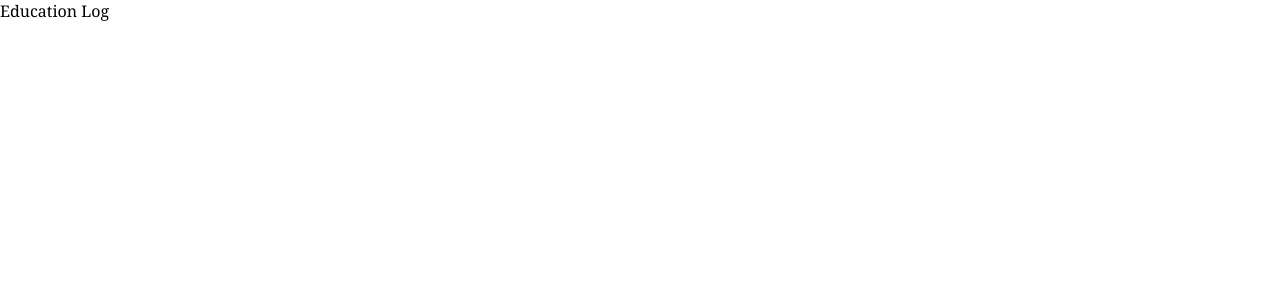
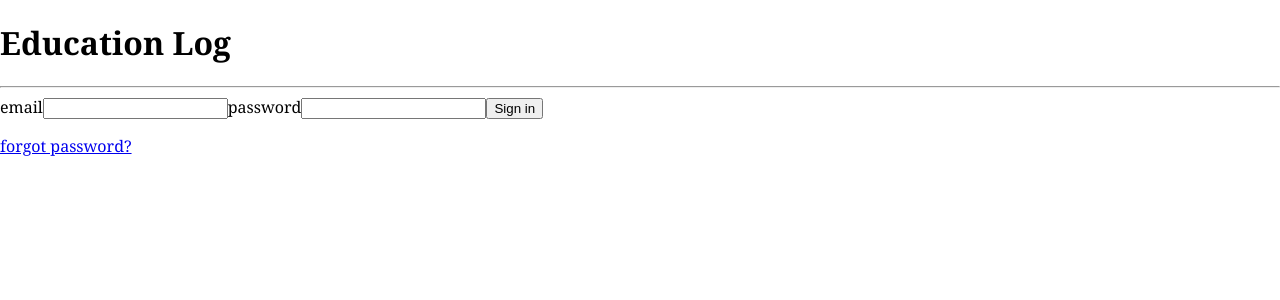
Before and after one commit to dafu-zhu/education-log, a React (Vite) app: page / in a window 1280 px wide. Shown: the top 300 px of the page. Built offline with nearby package versions, Linux system fonts and the light colour scheme; no server answers.

Commit message:
feat(auth): AuthProvider, LoginPage, ResetPasswordPage, App router with hash-based reset route

```diff
--- a/src/App.tsx
+++ b/src/App.tsx
@@ -1,3 +1,39 @@
+import { useEffect, useState } from 'react';
+import { AuthProvider, useAuth } from './auth/AuthProvider';
+import { LoginPage } from './auth/LoginPage';
+import { ResetPasswordPage } from './auth/ResetPasswordPage';
+import { HomePage } from './pages/HomePage';
+
+function useHashRoute(): string {
+  const [hash, setHash] = useState(window.location.hash);
+  useEffect(() => {
+    const onHashChange = () => setHash(window.location.hash);
+    window.addEventListener('hashchange', onHashChange);
+    return () => window.removeEventListener('hashchange', onHashChange);
+  }, []);
+  return hash;
+}
+
+function Router() {
+  const { session, loading } = useAuth();
+  const hash = useHashRoute();
+
+  if (loading) return null;
+
+  // Reset link from email lands at #/reset-password and Supabase places a
+  // recovery session on the URL. Show the reset form even if we appear "signed in"
+  // (the session at this moment is the recovery session, not a regular login).
+  if (hash.startsWith('#/reset-password')) {
+    return <ResetPasswordPage />;
+  }
+
+  return session ? <HomePage /> : <LoginPage />;
+}
+
 export default function App() {
-  return <div>Education Log</div>;
+  return (
+    <AuthProvider>
+      <Router />
+    </AuthProvider>
+  );
 }
--- /dev/null
+++ b/src/auth/AuthProvider.tsx
@@ -0,0 +1,65 @@
+import { createContext, useContext, useEffect, useState, type ReactNode } from 'react';
+import type { Session } from '@supabase/supabase-js';
+import { supabase } from '../lib/supabase';
+
+interface AuthContextValue {
+  session: Session | null;
+  loading: boolean;
+  signIn: (email: string, password: string) => Promise<void>;
+  signOut: () => Promise<void>;
+  sendPasswordReset: (email: string) => Promise<void>;
+  setNewPassword: (password: string) => Promise<void>;
+}
+
+const AuthContext = createContext<AuthContextValue | null>(null);
+
+export function AuthProvider({ children }: { children: ReactNode }) {
+  const [session, setSession] = useState<Session | null>(null);
+  const [loading, setLoading] = useState(true);
+
+  useEffect(() => {
+    supabase.auth.getSession().then(({ data }) => {
+      setSession(data.session);
+      setLoading(false);
+    });
+    const { data: sub } = supabase.auth.onAuthStateChange((_event, s) => {
+      setSession(s);
+    });
+    return () => sub.subscription.unsubscribe();
+  }, []);
+
+  const signIn = async (email: string, password: string) => {
+    const { error } = await supabase.auth.signInWithPassword({ email, password });
+    if (error) throw error;
+  };
+
+  const signOut = async () => {
+    const { error } = await supabase.auth.signOut();
+    if (error) throw error;
+  };
+
+  const sendPasswordReset = async (email: string) => {
+    const redirectTo = `${window.location.origin}${import.meta.env.BASE_URL}#/reset-password`;
+    const { error } = await supabase.auth.resetPasswordForEmail(email, { redirectTo });
+    if (error) throw error;
+  };
+
+  const setNewPassword = async (password: string) => {
+    const { error } = await supabase.auth.updateUser({ password });
+    if (error) throw error;
+  };
+
+  return (
+    <AuthContext.Provider
+      value={{ session, loading, signIn, signOut, sendPasswordReset, setNewPassword }}
+    >
+      {children}
+    </AuthContext.Provider>
+  );
+}
+
+export function useAuth(): AuthContextValue {
+  const ctx = useContext(AuthContext);
+  if (!ctx) throw new Error('useAuth must be inside <AuthProvider>');
+  return ctx;
+}
--- /dev/null
+++ b/src/auth/LoginPage.tsx
@@ -0,0 +1,121 @@
+import { useState, type FormEvent } from 'react';
+import { useAuth } from './AuthProvider';
+
+export function LoginPage() {
+  const { signIn, sendPasswordReset } = useAuth();
+  const [mode, setMode] = useState<'sign-in' | 'forgot'>('sign-in');
+  const [email, setEmail] = useState('');
+  const [password, setPassword] = useState('');
+  const [busy, setBusy] = useState(false);
+  const [error, setError] = useState<string | null>(null);
+  const [info, setInfo] = useState<string | null>(null);
+
+  const onSignIn = async (e: FormEvent) => {
+    e.preventDefault();
+    setBusy(true);
+    setError(null);
+    try {
+      await signIn(email, password);
+    } catch (err) {
+      setError(err instanceof Error ? err.message : 'Sign-in failed');
+    } finally {
+      setBusy(false);
+    }
+  };
+
+  const onForgot = async (e: FormEvent) => {
+    e.preventDefault();
+    setBusy(true);
+    setError(null);
+    setInfo(null);
+    try {
+      await sendPasswordReset(email);
+      setInfo('Check your email for a reset link.');
+    } catch (err) {
+      setError(err instanceof Error ? err.message : 'Reset request failed');
+    } finally {
+      setBusy(false);
+    }
+  };
+
+  return (
+    <div className="login-screen">
+      <div className="login-card">
+        <h1 className="login-title">Education Log</h1>
+        <hr className="login-rule" />
+
+        {mode === 'sign-in' ? (
+          <form onSubmit={onSignIn}>
+            <label>
+              email
+              <input
+                type="email"
+                value={email}
+                onChange={(e) => setEmail(e.target.value)}
+                required
+                autoComplete="email"
+              />
+            </label>
+            <label>
+              password
+              <input
+                type="password"
+                value={password}
+                onChange={(e) => setPassword(e.target.value)}
+                required
+                autoComplete="current-password"
+              />
+            </label>
+            <button type="submit" disabled={busy}>
+              {busy ? 'Signing in…' : 'Sign in'}
+            </button>
+            {error && <p className="login-error">{error}</p>}
+            <p className="login-link">
+              <a
+                href="#"
+                onClick={(e) => {
+                  e.preventDefault();
+                  setMode('forgot');
+                  setError(null);
+                  setInfo(null);
+                }}
+              >
+                forgot password?
+              </a>
+            </p>
+          </form>
+        ) : (
+          <form onSubmit={onForgot}>
+            <label>
+              email
+              <input
+                type="email"
+                value={email}
+                onChange={(e) => setEmail(e.target.value)}
+                required
+              />
+            </label>
+            <button type="submit" disabled={busy}>
+              {busy ? 'Sending…' : 'Send reset link'}
+            </button>
+            {error && <p className="login-error">{error}</p>}
+            {info && <p className="login-info">{info}</p>}
+            <p className="login-link">
+              <a
+                href="#"
+                onClick={(e) => {
+                  e.preventDefault();
+                  setMode('sign-in');
+                  setError(null);
+                  setInfo(null);
+                }}
+              >
+                back to sign in
+              </a>
+            </p>
+          </form>
+        )}
+      </div>
+    </div>
+  );
+}
--- /dev/null
+++ b/src/auth/ResetPasswordPage.tsx
@@ -0,0 +1,54 @@
+import { useState, type FormEvent } from 'react';
+import { useAuth } from './AuthProvider';
+
+/**
+ * Rendered after the user clicks the reset link in their email.
+ * Supabase puts a recovery session on the URL hash; AuthProvider picks it up
+ * via onAuthStateChange. The user then sets a new password here.
+ */
+export function ResetPasswordPage() {
+  const { setNewPassword } = useAuth();
+  const [password, setPassword] = useState('');
+  const [busy, setBusy] = useState(false);
+  const [error, setError] = useState<string | null>(null);
+
+  const onSubmit = async (e: FormEvent) => {
+    e.preventDefault();
+    setBusy(true);
+    setError(null);
+    try {
+      await setNewPassword(password);
+      window.location.hash = '';
+    } catch (err) {
+      setError(err instanceof Error ? err.message : 'Failed to set password');
+    } finally {
+      setBusy(false);
+    }
+  };
+
+  return (
+    <div className="login-screen">
+      <div className="login-card">
+        <h1 className="login-title">Set new password</h1>
+        <hr className="login-rule" />
+        <form onSubmit={onSubmit}>
+          <label>
+            new password
+            <input
+              type="password"
+              value={password}
+              onChange={(e) => setPassword(e.target.value)}
+              required
+              minLength={8}
+              autoComplete="new-password"
+            />
+          </label>
+          <button type="submit" disabled={busy}>
+            {busy ? 'Saving…' : 'Save password'}
+          </button>
+          {error && <p className="login-error">{error}</p>}
+        </form>
+      </div>
+    </div>
+  );
+}
--- /dev/null
+++ b/src/pages/HomePage.tsx
@@ -0,0 +1,12 @@
+import { useAuth } from '../auth/AuthProvider';
+
+// Replaced in Phase J with the full HomePage assembly.
+export function HomePage() {
+  const { signOut } = useAuth();
+  return (
+    <div style={{ padding: 32 }}>
+      <p>Logged in. (HomePage coming next.)</p>
+      <button onClick={signOut}>Log out</button>
+    </div>
+  );
+}
```
